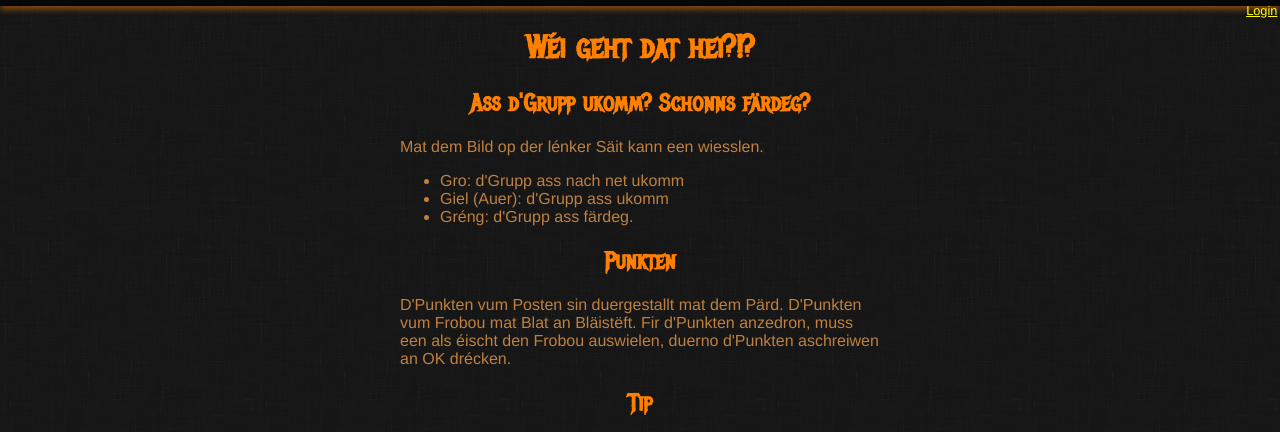
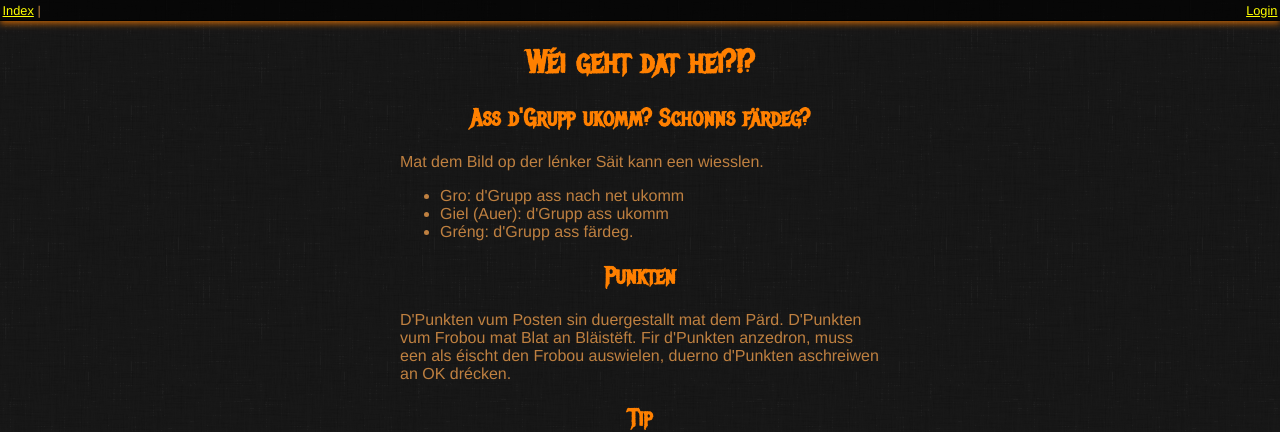
Before and after one commit to exhuma/lost-tracker, a Python web app: template lost_tracker/templates/guide.html in a window 1280 px wide. Shown: the top 432 px of the page. Run offline with Jinja, Linux system fonts and the light colour scheme; the template is opened without the code that fills it, so the values that code supplies are empty; some web fonts are replaced.

```diff
--- a/lost_tracker/templates/master.html
+++ b/lost_tracker/templates/master.html
@@ -20,6 +20,7 @@
     </script>
 
     <div id="menu">
+      <a href="{{url_for('index')}}">Index</a> |
       {% if localconf.get('app', 'helpdesk', default='') %}
         <span id="contact"><a
           href="{{url_for('guide')}}">Help</a>&nbsp;|&nbsp;{{localconf.get('app', 'helpdesk', default='')}}</span>
```
